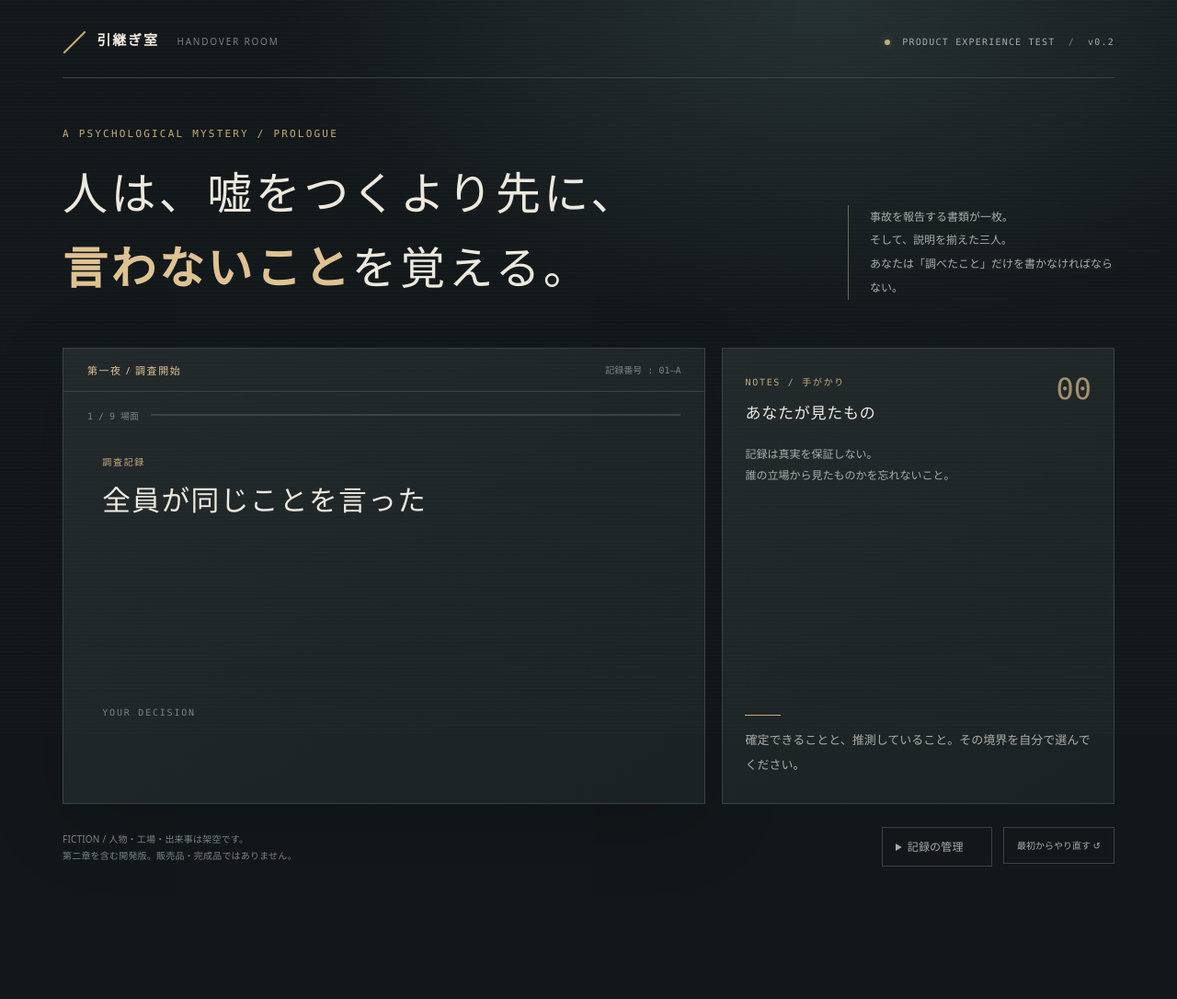
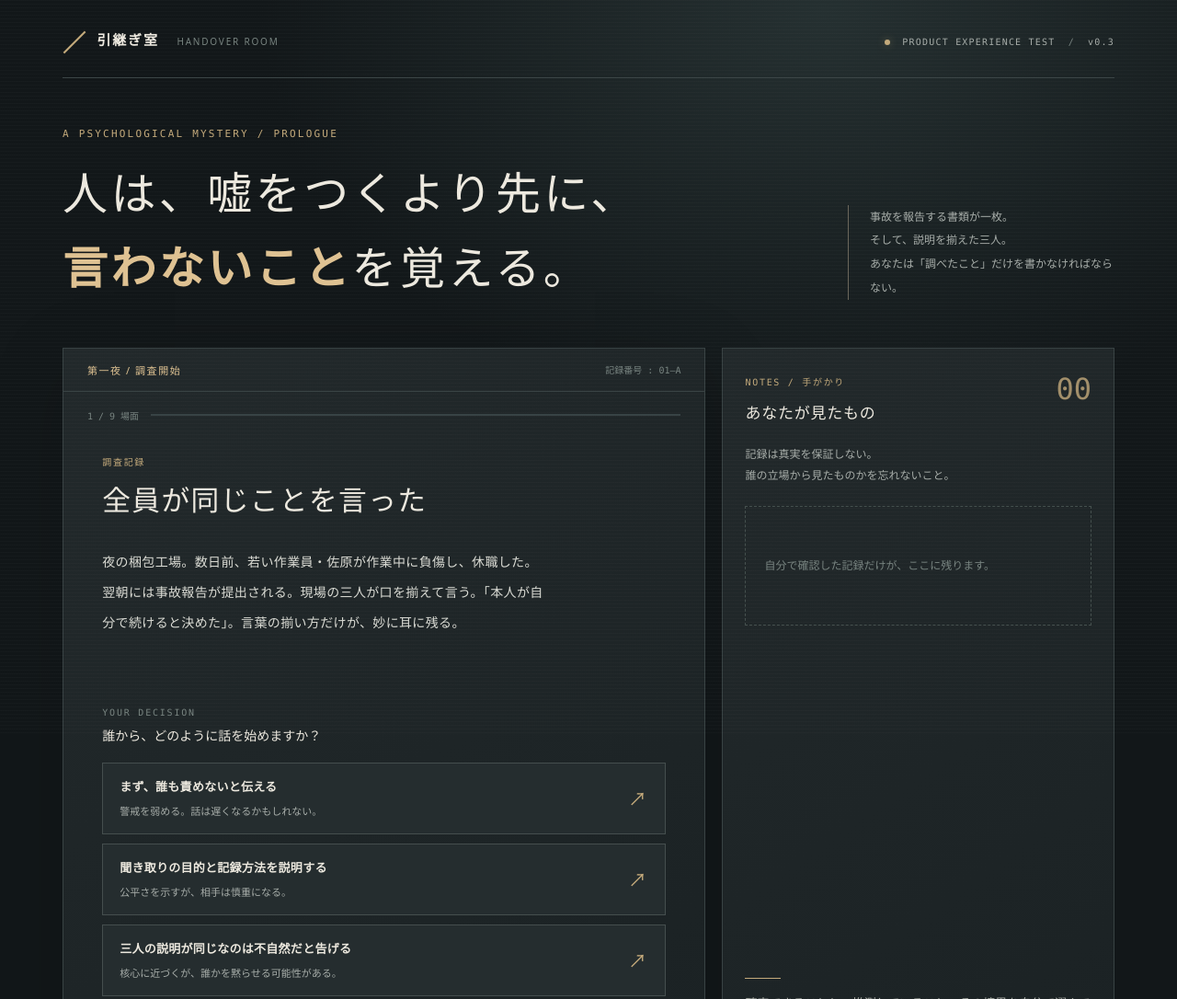
Before and after one commit to shihuiarenjinba-png/game-new, an Electron app: page index.html in a window 1280 px wide. Shown: the top 1086 px of the page at 92% size. Before the commit the page ends 980 px from the top, so only its background shows below. Drawn offline with Linux system fonts and the light colour scheme.

Commit message:
ui: include evidence reflection without new panels or tabs

```diff
--- a/index.html
+++ b/index.html
@@ -10,13 +10,14 @@
   <script defer src="./story.js"></script>
   <script defer src="./morning.js"></script>
   <script defer src="./save-guard.js"></script>
+  <script defer src="./case-notes.js"></script>
   <script defer src="./game-v2.js"></script>
 </head>
 <body>
   <div class="layout">
     <header class="topbar">
       <div class="brand"><span class="brand-mark" aria-hidden="true">／</span> 引継ぎ室 <span class="brand-en">HANDOVER ROOM</span></div>
-      <div class="meta"><span class="live-indicator" aria-hidden="true"></span> PRODUCT EXPERIENCE TEST <span class="meta-divider" aria-hidden="true">/</span> v0.2</div>
+      <div class="meta"><span class="live-indicator" aria-hidden="true"></span> PRODUCT EXPERIENCE TEST <span class="meta-divider" aria-hidden="true">/</span> v0.3</div>
     </header>
 
     <main class="main">
```
